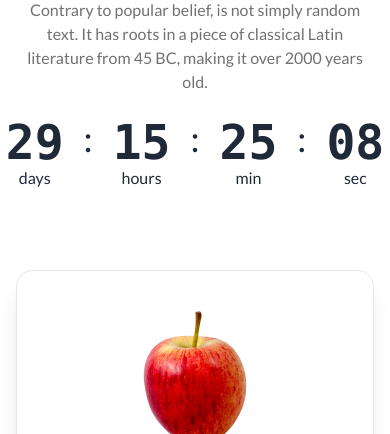
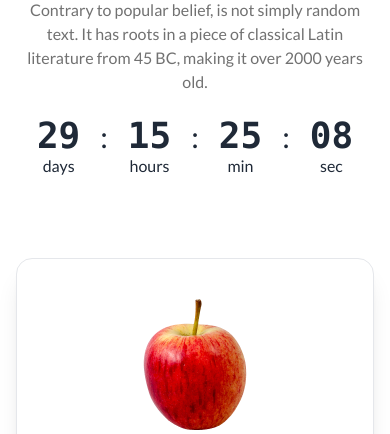
Before and after one commit to mdrobin45/fruit-brust, a plain HTML site: page index.html in a window 390 px wide. Shown: the part 666-1100 px from the top of the page. Drawn offline with nearby package versions, Linux system fonts and the light colour scheme.

Commit message:
responsive

```diff
--- a/index.html
+++ b/index.html
@@ -228,28 +228,28 @@
                </div>
                <div class="grid grid-flow-col gap-5 text-center auto-cols-max pt-6 md:pt-0">
                   <div class="flex flex-col">
-                     <span class="countdown font-mono text-5xl">
+                     <span class="countdown font-mono text-4xl md:text-5xl">
                         <span class="font-bold" style="--value: 29"></span>
                      </span>
                      days
                   </div>
-                  <h2 class="text-4xl">:</h2>
+                  <h2 class="text-3xl md:text-4xl">:</h2>
                   <div class="flex flex-col">
-                     <span class="countdown font-mono text-5xl">
+                     <span class="countdown font-mono text-4xl md:text-5xl">
                         <span class="font-bold" style="--value: 15"></span>
                      </span>
                      hours
                   </div>
-                  <h2 class="text-4xl">:</h2>
+                  <h2 class="text-3xl md:text-4xl">:</h2>
                   <div class="flex flex-col">
-                     <span class="countdown font-mono text-5xl">
+                     <span class="countdown font-mono text-4xl md:text-5xl">
                         <span class="font-bold" style="--value: 25"></span>
                      </span>
                      min
                   </div>
-                  <h2 class="text-4xl">:</h2>
+                  <h2 class="text-3xl md:text-4xl">:</h2>
                   <div class="flex flex-col">
-                     <span class="countdown font-mono text-5xl">
+                     <span class="countdown font-mono text-4xl md:text-5xl">
                         <span class="font-bold" style="--value: 08"></span>
                      </span>
                      sec
```
